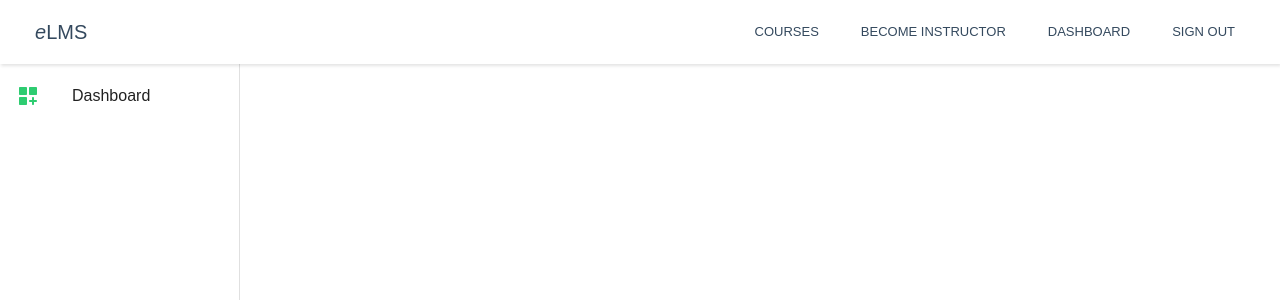
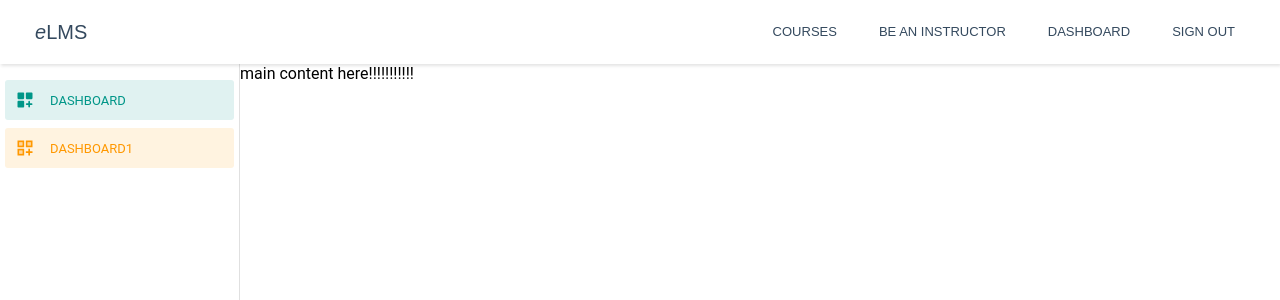
Before and after one commit to KiiMuu/eLMS, a Next.js app in the folder frontend/: page /user in a window 1280 px wide. Shown: the top 300 px of the page. Built offline with nearby package versions, Linux system fonts and the light colour scheme; no server answers; sample sign-in values are in the browser's storage.

Commit message:
user sider items

```diff
--- a/frontend/components/layout/AppDrawer.tsx
+++ b/frontend/components/layout/AppDrawer.tsx
@@ -21,7 +21,7 @@ const AppDrawer: FC<ReactNode> = ({ children }) => {
 					keepMounted: true,
 				}}
 				sx={{
-					display: { xs: 'block', sm: 'none' },
+					display: { xs: 'block', md: 'none', zIndex: 99998 },
 					'& .MuiDrawer-paper': {
 						boxSizing: 'border-box',
 						width: 240,
@@ -33,7 +33,7 @@ const AppDrawer: FC<ReactNode> = ({ children }) => {
 			<Drawer
 				variant='permanent'
 				sx={{
-					display: { xs: 'none', sm: 'block' },
+					display: { xs: 'none', md: 'block', zIndex: 99998 },
 					'& .MuiDrawer-paper': {
 						boxSizing: 'border-box',
 						width: 240,
--- a/frontend/components/layout/MobileMenu.tsx
+++ b/frontend/components/layout/MobileMenu.tsx
@@ -8,14 +8,6 @@ import {
 	DashboardCustomize,
 	DashboardOutlined,
 } from '@mui/icons-material';
-
-const navItemStyle = {
-	display: {
-        xs: 'none',
-        sm: 'block',
-    },
-    textDecoration: 'none',
-};
 
 const MobileMenu: React.FC<IMobileProps> = ({
 	mobileMoreAnchorEl,
@@ -40,6 +32,7 @@ const MobileMenu: React.FC<IMobileProps> = ({
 			}}
 			open={isMobileMenuOpen}
 			onClose={handleMobileMenuClose}
+			sx={{ zIndex: 99999 }}
 		>
 			{!user && [
 				<MenuItem onClick={handleMenuClose} key='1'>
@@ -79,32 +72,32 @@ const MobileMenu: React.FC<IMobileProps> = ({
 				</Link>
 			</MenuItem>
 			{user?.role === 'instructor' ? (
-				<MenuItem>
+				<MenuItem key='4'>
 					<Link href='/instructor/course/create' passHref>
 						<Button
 							size='small'
 							color='secondary'
-							sx={navItemStyle}
+							startIcon={<DashboardCustomize fontSize='small' />}
 						>
 							Create Course
 						</Button>
 					</Link>
 				</MenuItem>
 			) : (
-				<MenuItem>
+				<MenuItem key='5'>
 					<Link href='/user/become-instructor' passHref>
 						<Button
 							size='small'
 							color='secondary'
-							sx={navItemStyle}
+							startIcon={<DashboardCustomize fontSize='small' />}
 						>
-							Become Instructor
+							Be an Instructor
 						</Button>
 					</Link>
 				</MenuItem>
 			)}
 			{user && [
-				<MenuItem key='4'>
+				<MenuItem key='6'>
 					<Link href='/user' passHref>
 						<Button
 							size='small'
@@ -115,7 +108,7 @@ const MobileMenu: React.FC<IMobileProps> = ({
 						</Button>
 					</Link>
 				</MenuItem>,
-				<MenuItem onClick={handleLogout} key='5'>
+				<MenuItem onClick={handleLogout} key='7'>
 					<Button
 						size='small'
 						color='secondary'
--- a/frontend/components/layout/UserLayout.tsx
+++ b/frontend/components/layout/UserLayout.tsx
@@ -1,15 +1,16 @@
 import { FC, ReactNode } from 'react';
 import UserNavigation from 'components/navigations/UserNavigation';
 import { Box } from '@mui/system';
+import { UserLayoutStyle } from 'styles/user';
 
 const UserLayout: FC<ReactNode> = ({ children }) => {
 	return (
-		<Box sx={{ display: 'flex' }}>
+		<UserLayoutStyle>
 			<Box
 				component='nav'
 				sx={{
-					width: { sm: 240 },
-					flexShrink: { sm: 0 },
+					width: { md: 240 },
+					flexShrink: { md: 0 },
 					background: 'red',
 				}}
 				aria-label='user sider'
@@ -20,13 +21,11 @@ const UserLayout: FC<ReactNode> = ({ children }) => {
 				component='main'
 				sx={{
 					flexGrow: 1,
-					width: { sm: `calc(100% - 240px)` },
-					background: 'green',
 				}}
 			>
 				{children}
 			</Box>
-		</Box>
+		</UserLayoutStyle>
 	);
 };
 
--- a/frontend/components/navigations/Navbar.tsx
+++ b/frontend/components/navigations/Navbar.tsx
@@ -90,7 +90,7 @@ const Navbar: React.FC = () => {
 							color='secondary'
 							sx={navItemStyle}
 						>
-							Become Instructor
+							Be an Instructor
 						</Button>
 					</Link>
 				</MenuItem>
@@ -145,18 +145,20 @@ const Navbar: React.FC = () => {
 			<HideOnscroll>
 				<AppBar position='fixed' color='transparent'>
 					<Toolbar>
+						{router.pathname === '/user' && (
 							<IconButton
 								size='large'
 								edge='start'
 								color='inherit'
 								aria-label='menu'
 								sx={{
-								display: { sm: 'none' },
+									display: { md: 'none' },
 								}}
 								onClick={drawerToggle}
 							>
 								<Menu />
 							</IconButton>
+						)}
 						<Link href='/' passHref>
 							<Button
 								size='large'
--- a/frontend/components/navigations/UserNavigation.tsx
+++ b/frontend/components/navigations/UserNavigation.tsx
@@ -1,31 +1,52 @@
 import Link from 'next/link';
 import AppDrawer from 'components/layout/AppDrawer';
+import { UserNavItems } from 'styles/user';
+import { Theme, useMediaQuery } from '@mui/material';
 import {
-	List,
-	ListItem,
-	ListItemIcon,
-	ListItemText,
-	Toolbar,
-} from '@mui/material';
-import { DashboardCustomizeRounded } from '@mui/icons-material';
+	DashboardCustomizeRounded,
+	DashboardCustomizeTwoTone,
+} from '@mui/icons-material';
+import { orange, teal } from '@mui/material/colors';
 
 const UserNavigation: React.FC = () => {
+	let arrOfItems = [
+		{
+			flag: 'Dashboard',
+			to: '/user/dashboard',
+			icon: (
+				<DashboardCustomizeRounded
+					fontSize='small'
+					htmlColor={teal[500]}
+				/>
+			),
+		},
+		{
+			flag: 'Dashboard1',
+			to: '/user/dashboard1',
+			icon: (
+				<DashboardCustomizeTwoTone
+					fontSize='small'
+					htmlColor={orange[500]}
+				/>
+			),
+		},
+	];
+
+	const md = useMediaQuery((theme: Theme) => theme.breakpoints.up('md'));
+
 	const drawerContent = (
-		<>
-			<Toolbar />
-			<List>
-				<Link href='/user/dashboard' passHref>
-					<a style={{ textDecoration: 'none', color: 'inherit' }}>
-						<ListItem button key='1'>
-							<ListItemIcon>
-								<DashboardCustomizeRounded color='primary' />
-							</ListItemIcon>
-							<ListItemText primary='Dashboard' />
-						</ListItem>
-					</a>
-				</Link>
-			</List>
-		</>
+		<UserNavItems style={{ marginTop: md ? 70 : 15 }}>
+			{arrOfItems.map((item, i) => (
+				<li className='navItem' key={i}>
+					<Link href={item.to} passHref>
+						<a>
+							{item.icon}
+							{item.flag}
+						</a>
+					</Link>
+				</li>
+			))}
+		</UserNavItems>
 	);
 
 	return <AppDrawer>{drawerContent}</AppDrawer>;
--- /dev/null
+++ b/frontend/styles/user/index.ts
@@ -0,0 +1,40 @@
+import { styled } from '@stitches/react';
+import { orange, teal } from '@mui/material/colors';
+
+export const UserLayoutStyle = styled('section', {
+	display: 'flex',
+	marginTop: '64px',
+});
+
+export const UserNavItems = styled('ul', {
+	listStyle: 'none',
+	padding: '10px 5px',
+	'& a': {
+		display: 'flex',
+		alignItems: 'center',
+		gap: '15px',
+		padding: '10px',
+		color: 'inherit',
+		fontSize: '13px',
+		textDecoration: 'none',
+		textTransform: 'uppercase',
+		transition: '.16s ease-in-out',
+		'&:hover': {
+			opacity: 0.75,
+		},
+	},
+	'& .navItem': {
+		borderRadius: 'var(--br)',
+		'&:nth-of-type(1)': {
+			background: teal[50],
+			color: teal[500],
+		},
+		'&:nth-of-type(2)': {
+			background: orange[50],
+			color: orange[500],
+		},
+		'&:not(:last-of-type)': {
+			marginBottom: '8px',
+		},
+	},
+});
--- a/frontend/theme/lightTheme.ts
+++ b/frontend/theme/lightTheme.ts
@@ -35,7 +35,7 @@ let lightTheme = createTheme({
 				root: {
 					background: '#fff',
 					boxShadow: '1px 2px 3px rgb(0 0 0 / 11%)',
-					zIndex: 99999,
+					zIndex: 99997,
 				},
 			},
 		},
```
Lines whose indentation alone changed are shown as unchanged.
